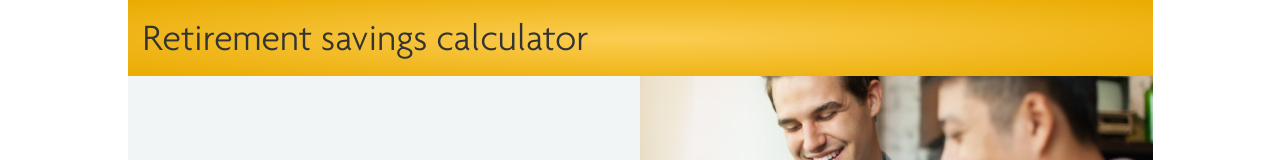
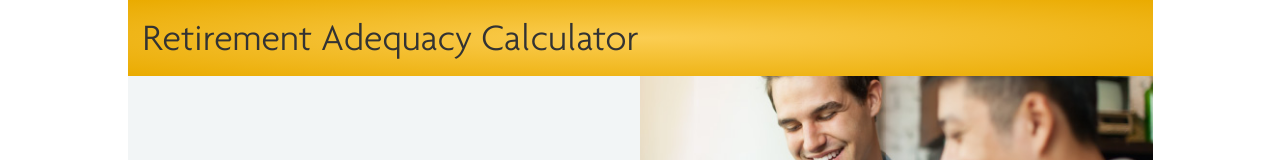
Before and after one commit to oodlesTickoo/retirementPrototype, a plain HTML site: page index.html in a window 1280 px wide. Shown: the top 160 px of the page. Drawn offline with Linux system fonts and the light colour scheme.

Commit message:
name changes

```diff
--- a/index.html
+++ b/index.html
@@ -5,7 +5,7 @@
     <meta charset="utf-8">
     <meta http-equiv="X-UA-Compatible" content="IE=edge">
     <meta name="viewport" content="width=device-width, initial-scale=1">
-    <title>Bootstrap 101 Template</title>
+    <title>Retirement Adequacy Calculator</title>
     <link rel="stylesheet" href="css/bootstrap.min.css">
     <link rel="stylesheet" href="css/bootstrap-select.min.css">
     <link rel="stylesheet" href="css/nouislider.min.css">
@@ -23,7 +23,7 @@
         <div class="row page-heading">
             <div class="col-xs-12 col-sm-12 col-md-12 col-lg-12">
                 <div class="row title-bar">
-                    Retirement savings calculator
+                    Retirement Adequacy Calculator
                 </div>
             </div>
         </div>
```
